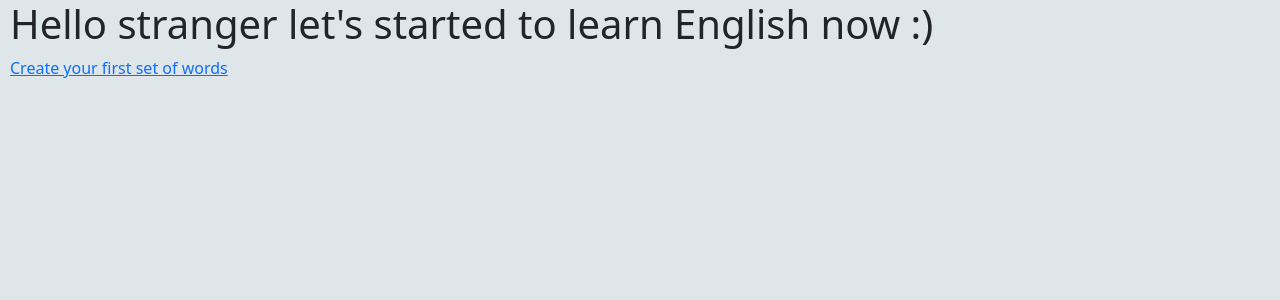
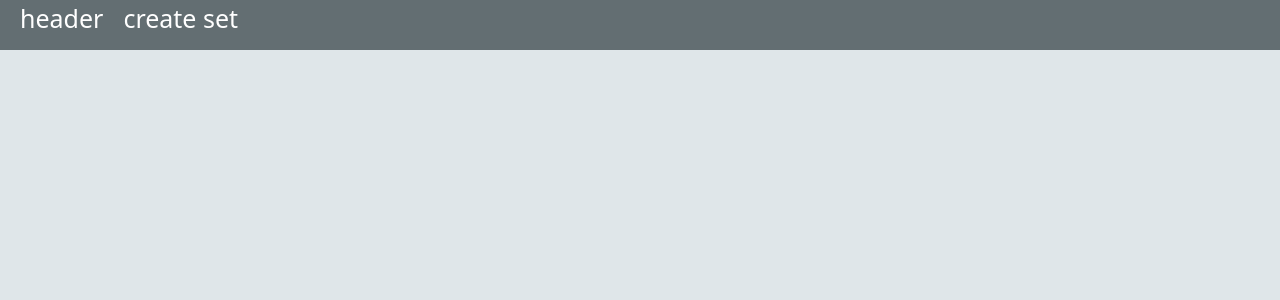
Before and after one commit to conservativ007/learn-english, a React (Create React App) app: page / in a window 1280 px wide. Shown: the top 300 px of the page. Built offline with nearby package versions, Linux system fonts and the light colour scheme.

Commit message:
added header

```diff
--- /dev/null
+++ b/src/components/Header.jsx
@@ -0,0 +1,14 @@
+import React from 'react';
+import { Link } from 'react-router-dom';
+import "../styles/header.css";
+
+const Header = () => {
+  return (
+    <header>
+      <Link to="/">header</Link>
+      <Link to="create-set">create set</Link>
+    </header>
+  );
+}
+
+export default Header;
--- a/src/components/ShowCard.jsx
+++ b/src/components/ShowCard.jsx
@@ -2,6 +2,7 @@ import React, { useEffect, useState } from 'react';
 import { useParams } from 'react-router';
 import { Button } from 'react-bootstrap';
 import "./show-card.css";
+import Header from './Header';
 
 const ShowCard = () => {
 
@@ -23,6 +24,8 @@ const ShowCard = () => {
   }
 
   return (
+    <>
+      <Header />
       <div className="cards-content">
         <div className="cards-container">
           <div className="flip-card">
@@ -38,9 +41,13 @@ const ShowCard = () => {
           </div>
         </div>
         <div className="cards-control">
+          <div className="cards-counter">
+            {counter + 1}
+          </div>
           <Button className="m-3" onClick={goToTheNextCard}>next</Button>
         </div>
       </div>
+    </>
   );
 }
 
--- a/src/components/show-card.css
+++ b/src/components/show-card.css
@@ -68,9 +68,3 @@
 .card-word_phrase {
   font-size: 20px;
 }
-
-
-.arrow {
-  font-size: 30px;
-  cursor: pointer;
-}
--- a/src/pages/CreateSet.jsx
+++ b/src/pages/CreateSet.jsx
@@ -38,7 +38,6 @@ const Createset = () => {
   }
 
   function addWorld() {
-    // console.log(worldTranslate.split(","))
     let testObj = {
       id: Date.now(),
       category: nameSet,
@@ -83,7 +82,7 @@ const Createset = () => {
 
       <InputGroup className="mb-3">
       <FormControl
-        placeholder="введите перевод"
+        placeholder="введите перевод: word1, word2,..."
         onChange={(e) => setWorldTranslate(e.target.value)}
         value={worldTranslate}
       />
--- a/src/pages/Home.jsx
+++ b/src/pages/Home.jsx
@@ -1,16 +1,12 @@
 import React from 'react';
-import { Link } from 'react-router-dom';
-import Showsets from '../components/showSets/showSets';
+import Showsets from '../components/showSets';
+import Header from "../components/Header";
+
 
 const Home = () => {
   return (
-    <div style={{marginLeft: "10px"}}>
-      <h1>
-        Hello stranger let's started to learn English now :)
-      </h1>
-      <nav>
-        <Link to="create-set">Create your first set of words</Link>
-      </nav>
+    <div>
+      <Header />
       <Showsets />
     </div>
 
--- /dev/null
+++ b/src/styles/header.css
@@ -0,0 +1,18 @@
+header {
+  height: 50px;
+  width: 100%;
+  background-color: #636e72;
+  color: white;
+  font-size: 25px;
+}
+
+header a {
+  color: white;
+  text-decoration: none;
+  margin-left: 20px;
+}
+
+
+header a:hover {
+  color: white;
+}
```
Also changed, not shown: src/components/showSets.css (renamed from src/components/showSets/showSets.css), src/components/showSets.jsx (renamed from src/components/showSets/showSets.jsx). Lines whose indentation alone changed are shown as unchanged.
